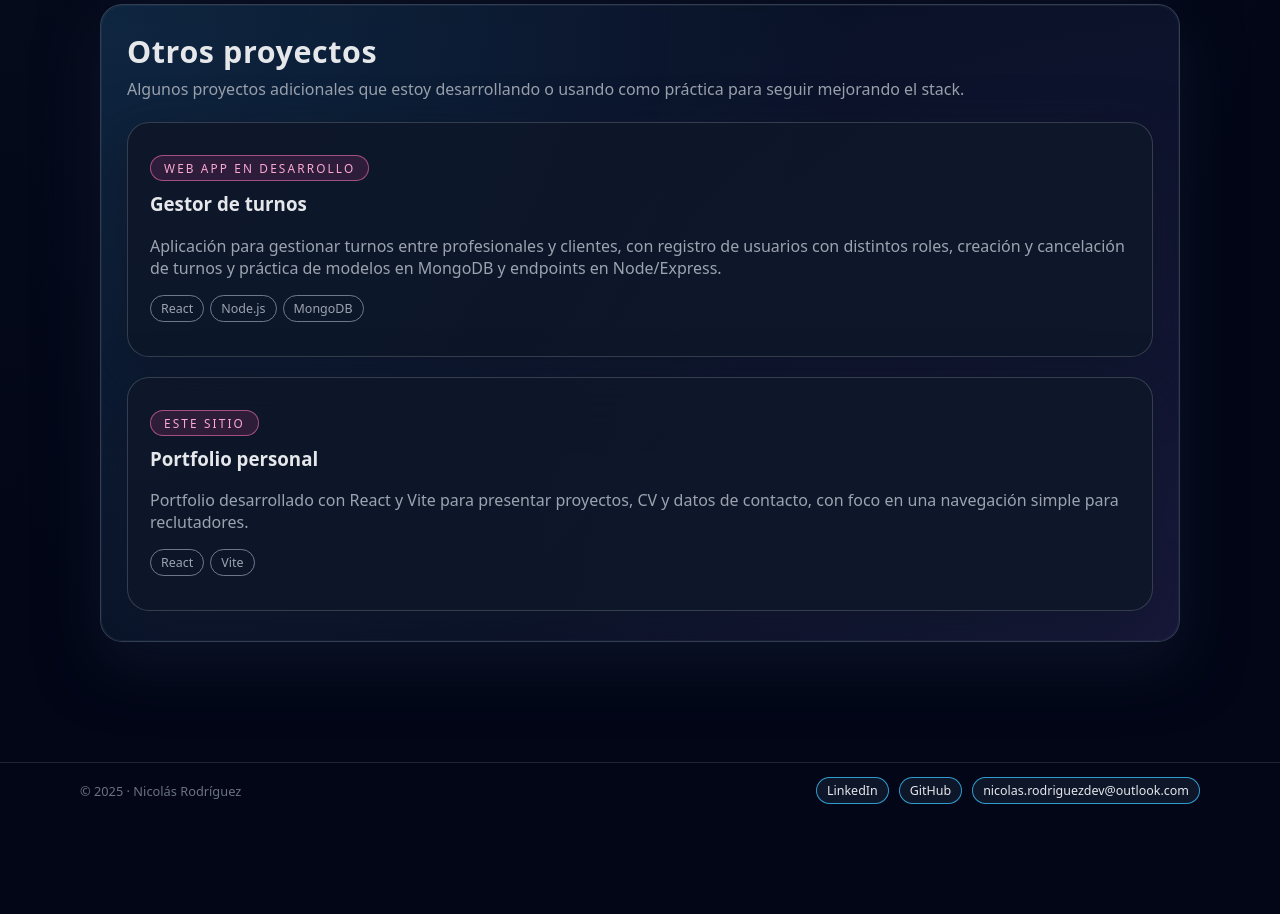
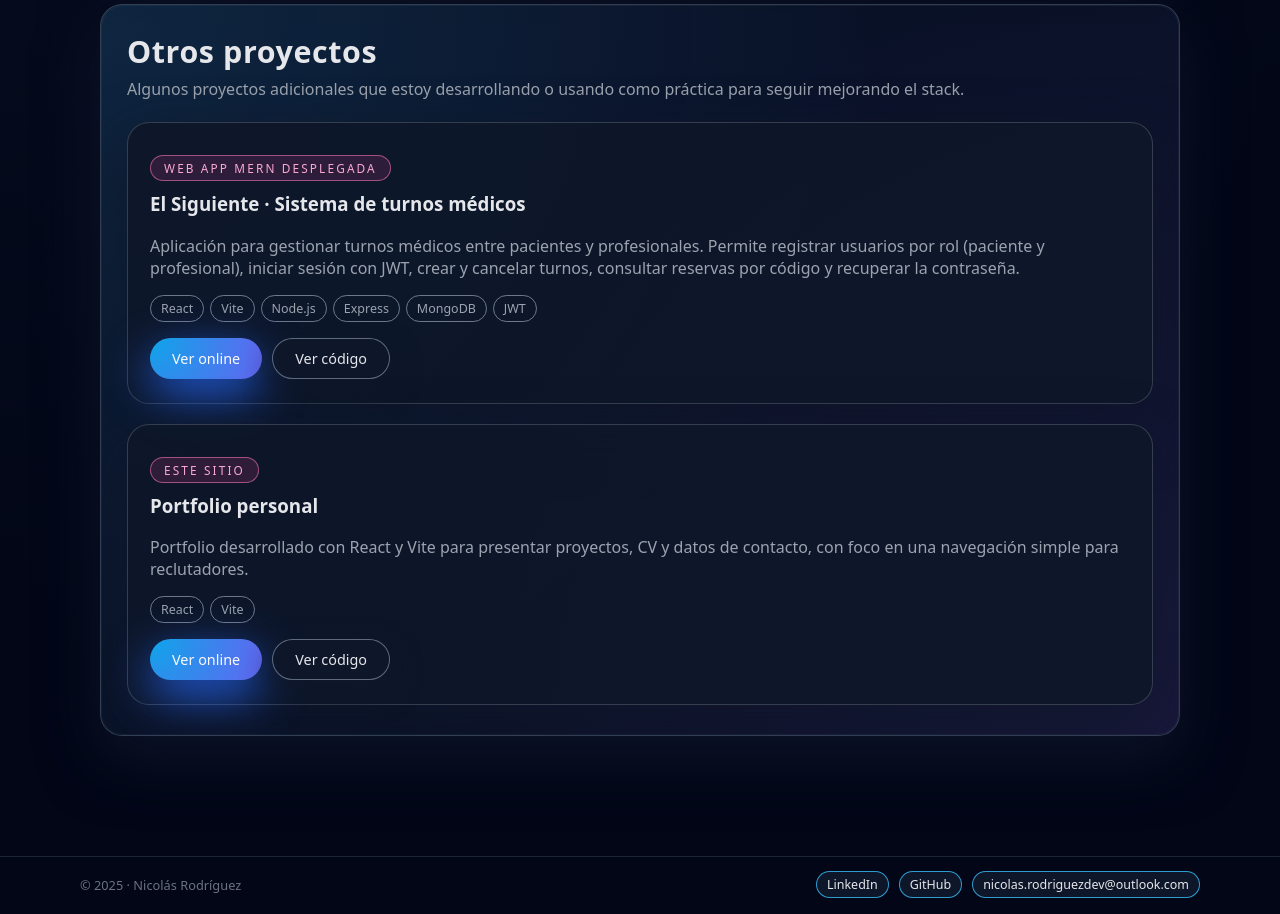
Before and after one commit to nicorodriguez23/portfolio-nicolas-rodriguez, a React (Vite) app: page /proyectos in a window 1280 px wide. Shown: the part 1300-2214 px from the top of the page. Before the commit the page ends 2120 px from the top, so only its background shows below. Built offline with nearby package versions, Linux system fonts and the light colour scheme.

Commit message:
agregando proyecto El Siguiente al portfolio

```diff
--- a/src/data/projects.js
+++ b/src/data/projects.js
@@ -28,14 +28,14 @@ export const projects = [
   },
 
   {
-    id: "gestor-turnos",
-    name: "Gestor de turnos",
-    role: "Web app en desarrollo",
+    id: "el-siguiente",
+    name: "El Siguiente · Sistema de turnos médicos",
+    role: "Web app MERN desplegada",
     description:
-      "Aplicación para gestionar turnos entre profesionales y clientes, con registro de usuarios con distintos roles, creación y cancelación de turnos y práctica de modelos en MongoDB y endpoints en Node/Express.",
-    stack: ["React", "Node.js", "MongoDB"],
-    liveUrl: "#",
-    repoUrl: "#",
+      "Aplicación para gestionar turnos médicos entre pacientes y profesionales. Permite registrar usuarios por rol (paciente y profesional), iniciar sesión con JWT, crear y cancelar turnos, consultar reservas por código y recuperar la contraseña.",
+    stack: ["React", "Vite", "Node.js", "Express", "MongoDB", "JWT"],
+    liveUrl: "https://el-siguiente.vercel.app", // cambiá esta URL si tu deploy tiene otro nombre
+    repoUrl: "https://github.com/nicorodriguez23/el-siguiente-app",
     images: [],
   },
 
--- a/src/pages/Proyectos.jsx
+++ b/src/pages/Proyectos.jsx
@@ -26,6 +26,7 @@ export default function Proyectos() {
 
   return (
     <section className="page">
+      {/* Proyecto destacado: NeonByte */}
       <section className="section">
         <header className="section-header">
           <p className="hero-kicker">{neonbyte.role}</p>
@@ -42,6 +43,7 @@ export default function Proyectos() {
         )}
 
         <div className="project-actions" style={{ marginTop: 16 }}>
+          {neonbyte.liveUrl && (
             <a
               href={neonbyte.liveUrl}
               target="_blank"
@@ -50,7 +52,9 @@ export default function Proyectos() {
             >
               Ver online
             </a>
+          )}
 
+          {neonbyte.repoUrl && (
             <a
               href={neonbyte.repoUrl}
               target="_blank"
@@ -59,6 +63,7 @@ export default function Proyectos() {
             >
               Ver código
             </a>
+          )}
         </div>
 
         {neonbyte.images && neonbyte.images.length > 0 && (
@@ -96,6 +101,7 @@ export default function Proyectos() {
         )}
       </section>
 
+      {/* Otros proyectos: acá entra El Siguiente */}
       <section className="section">
         <header className="section-header">
           <h2>Otros proyectos</h2>
@@ -119,6 +125,32 @@ export default function Proyectos() {
                   ))}
                 </div>
               )}
+
+              {(project.liveUrl || project.repoUrl) && (
+                <div className="project-actions" style={{ marginTop: 16 }}>
+                  {project.liveUrl && (
+                    <a
+                      href={project.liveUrl}
+                      target="_blank"
+                      rel="noopener noreferrer"
+                      className="btn btn-primary"
+                    >
+                      Ver online
+                    </a>
+                  )}
+
+                  {project.repoUrl && (
+                    <a
+                      href={project.repoUrl}
+                      target="_blank"
+                      rel="noopener noreferrer"
+                      className="btn btn-secondary"
+                    >
+                      Ver código
+                    </a>
+                  )}
+                </div>
+              )}
             </article>
           ))}
         </div>
```
Lines whose indentation alone changed are shown as unchanged.
